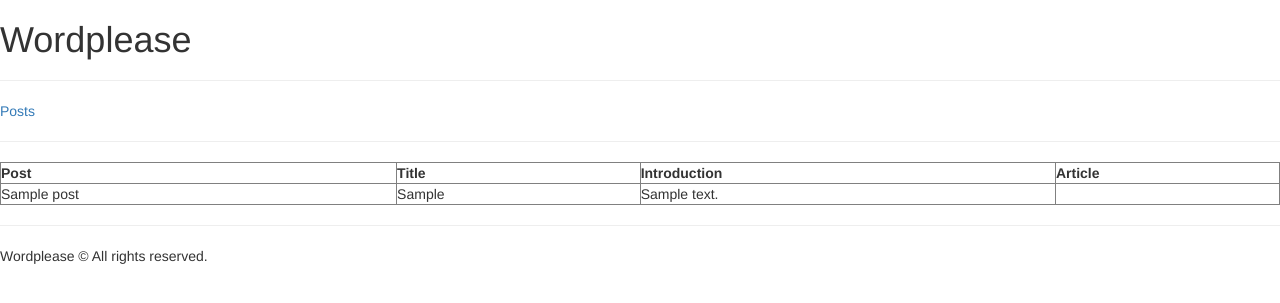
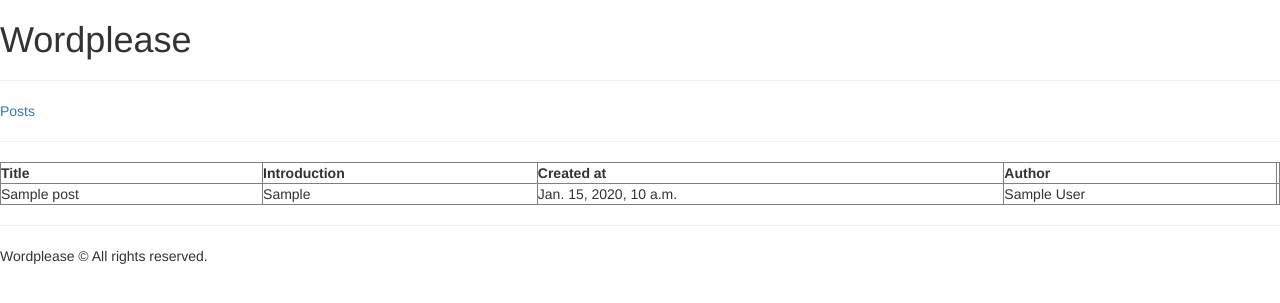
Before and after one commit to guajar/Wordplease_Django, a Django app: page / in a window 1280 px wide. Shown: the top 303 px of the page. Run offline with Django 3.2, Linux system fonts and the light colour scheme; tables that the repository leaves empty hold one stand-in row (values such as "Sample post"); some libraries are stand-ins or nearby versions.

Commit message:
Añadimos owner a los posts y los recuperamos en el template

```diff
--- a/src/posts/models.py
+++ b/src/posts/models.py
@@ -1,3 +1,4 @@
+from django.contrib.auth.models import User
 from django.db import models
 
 
@@ -9,7 +10,7 @@ class Post(models.Model):
     created_at = models.DateTimeField(auto_now_add=True)  # Automáticamente añada la fecha de creación
     modified_at = models.DateTimeField(auto_now=True)  # Automáticamente actualiza la fecha al guardar
     # Category FK
-    # User FK
+    owner = models.ForeignKey(User, related_name="owner_posts")
 
     def __str__(self):  # como toString() en Java
         return self.title
--- a/src/posts/views.py
+++ b/src/posts/views.py
@@ -11,7 +11,7 @@ def posts_list(request):
     """
 
     # Recuperar todas los posts de la BBDD
-    posts = Post.objects.all()
+    posts = Post.objects.select_related("owner").all()
 
     # Comprobamos si se debe filtrar por posts creados por el user autenticado
 
--- a/src/ui/templates/posts/list.html
+++ b/src/ui/templates/posts/list.html
@@ -3,10 +3,10 @@
     <table width="100%" border="1" cellpadding="10" cellspacing="0">
         <thead>
             <tr>
-                <th>Post</th>
                 <th>Title</th>
                 <th>Introduction</th>
-                <th>Article</th>
+                <th>Created at</th>
+                <th>Author</th>
             </tr>
         </thead>
         <tbody>
@@ -23,11 +23,14 @@
                         {% endif %}
                     </td>
                     <td>
-                        {% if post.body %}
-                            {{ post.body }}
+                        {% if post.created_at %}
+                            {{ post.created_at }}
                         {% else %}
                             Unassigned
                         {% endif %}
+                    </td>
+                    <td>
+                        {{ post.owner.first_name }} {{ post.owner.last_name }}
                     </td>
                     <td></td>
                 </tr>
```
Also changed, not shown: src/wordplease/settings.py (+24 -0 lines), src/posts/migrations/0002_post_owner.py (added).
